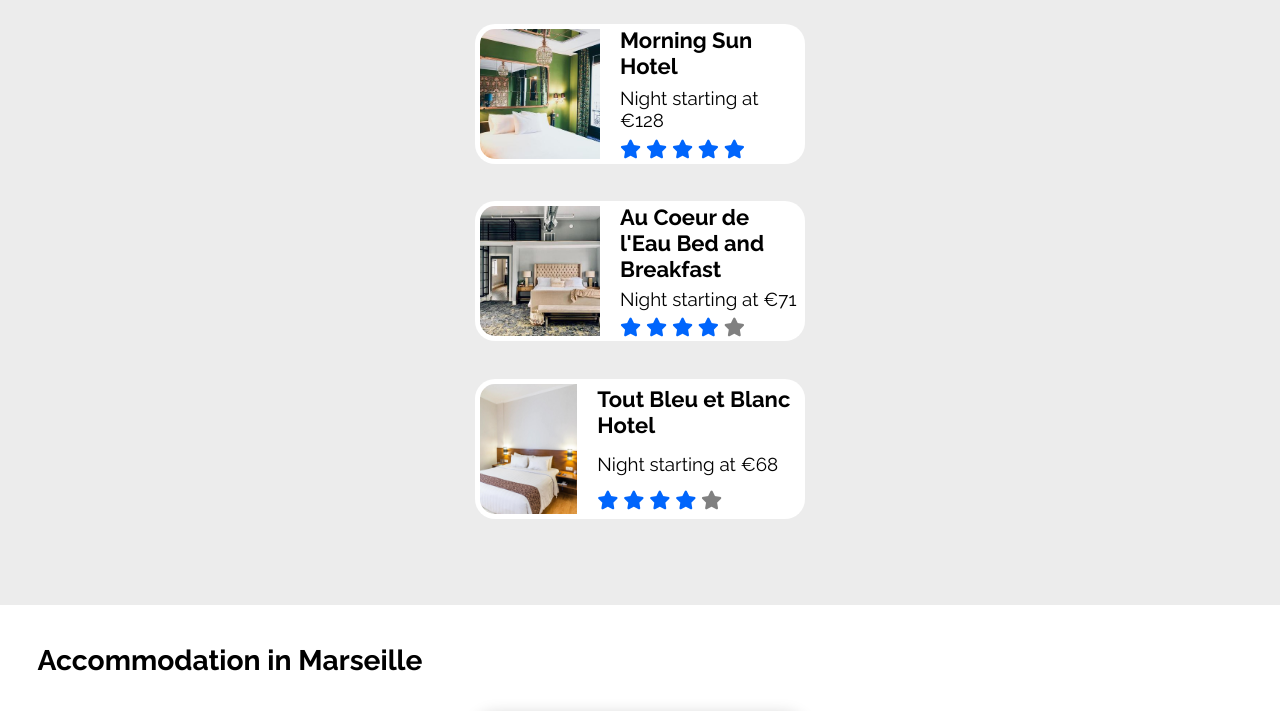
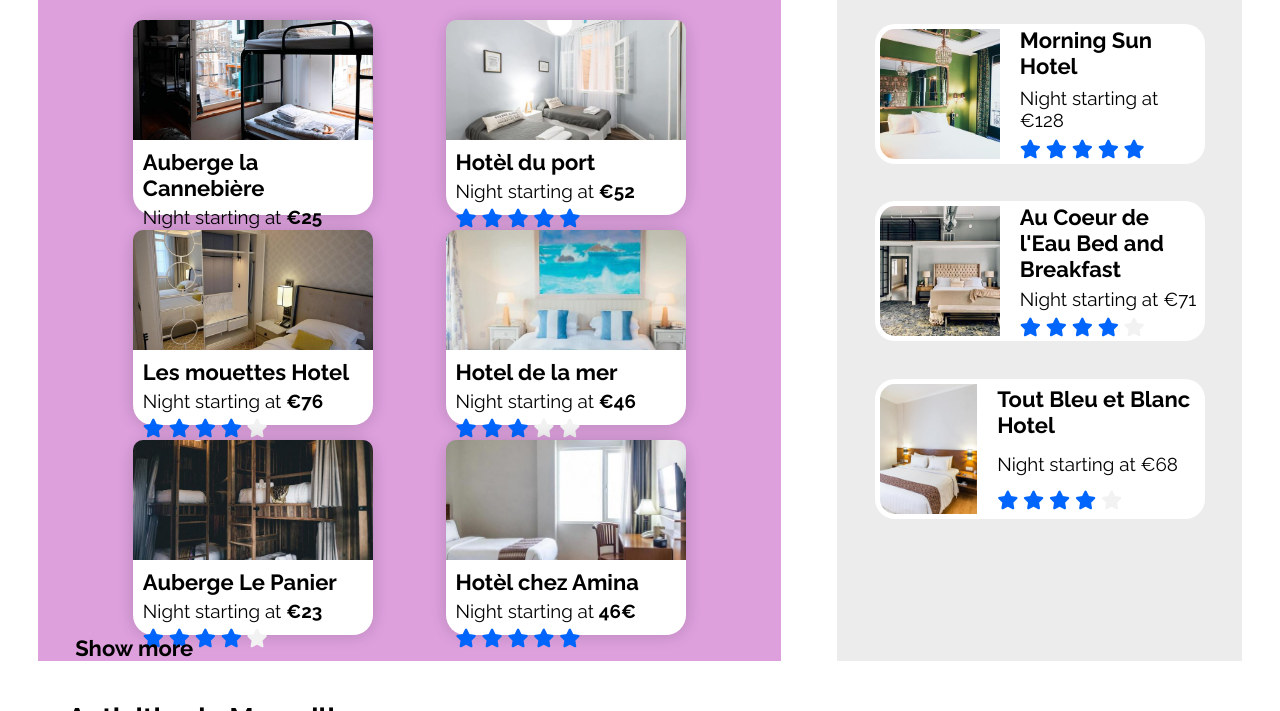
Before and after one commit to toyindawudu/Reservia, a plain HTML site: page main.html in a window 1280 px wide. Shown: the part 620-1331 px from the top of the page. Drawn offline with Linux system fonts and the light colour scheme.

Commit message:
Trying to solve the layout issue highlighted with the plum background

```diff
--- a/CSS/rooms.css
+++ b/CSS/rooms.css
@@ -20,8 +20,10 @@
   background-color: #fff;
   width: 330px;
   height: 140px;
-  margin-bottom: 15px;
+  margin: 15px auto;
   border-radius: 20px 20px 20px 20px;
+
+
 }
 
 .popular-hotel-card:last-child {
@@ -62,7 +64,7 @@
   background-color: #fff;
   width: 330px;
   height: 195px;
-  margin-bottom: 2rem;
+  margin: 2rem auto;
   box-shadow: 0 0 16px #0000002e;
   border-radius: 20px;
 }
@@ -96,19 +98,22 @@ figcaption {
 }
 
 .hotel-grade-colour {
-  color: grey;
+  color: #f2f2f2;
 }
 
 /* Screens between 600px and 1023px */
 
 @media only screen and (min-width: 600px) {
+  .logo {
+    padding-left: 2rem;
+  }
   .popular-hotel-card {
     margin: 0 auto;
     margin-bottom: 2rem;
   }
 
   .hotel-card {
-    margin: 0 auto;
+    /* margin: 0 auto; */
     margin-bottom: 1rem;
   }
 
@@ -124,4 +129,24 @@ figcaption {
 
 /* Desktop*/
 @media only screen and (min-width: 1024px) {
+
+
+
+  .room-container {
+    display: flex;
+  }
+
+  aside {
+    order: 2;
+  }
+
+  .accommodations {
+    background-color: plum;
+    margin-right: 3rem;
+  }
+
+  .hotel-card {
+    width: 240px;
+    margin: 0;
+  }
 }
--- a/CSS/stylesheet.css
+++ b/CSS/stylesheet.css
@@ -31,6 +31,7 @@ a {
   padding: 0 2rem;
 }
 
+
 .single-padding {
   padding-bottom: 1rem;
 }
@@ -46,3 +47,9 @@ a {
 /* Most popular Hotel - see rooms.css for all the styling for the accommmodation and most popular rooms */
 
 /* Activities */
+
+@media only screen and (min-width: 1024px) {
+  .desktop-padding {
+    padding: 0 2rem;
+  }
+}
--- a/main.html
+++ b/main.html
@@ -35,7 +35,7 @@
     </div>
   </header>
   <main>
-    <div class="main-wrapper">
+    <div class="main-wrapper desktop-padding">
       <section class="search main-padding">
         <div>
           <h2 class="search-title single-padding">Find a place for your dream vacation</h2>
@@ -91,6 +91,7 @@
         </div>
 
       </section>
+      <div class="room-container">
         <!-- Most Popular Hotels -->
         <aside class="popular-hotel main-padding">
           <div class="popular-hotel-header">
@@ -166,14 +167,13 @@
           </div>
 
         </aside>
-
         <!-- Accommodation in Marseille -->
         <section class="accommodations" id="accommodations">
           <section class="hotels main-padding">
             <div class="hotels-header">
               <h2>Accommodation in Marseille</h2>
             </div>
-          <div class="hotels-card-layout">
+            <div class="hotel-card-layout">
 
               <div class="hotel-card">
                 <a href="#">
@@ -309,6 +309,8 @@
             <h3 class="hotels--header">Show more</h3>
           </section>
         </section>
+
+      </div>
       <!-- Activities  -->
       <section class="activity" id ="activity">
         <h2 class="activity--title">Activities in Marseille</h2>
@@ -361,7 +363,7 @@
 
     </div>
   </main>
-  <footer class="footer">
+  <footer class="footer main-padding">
 
     <div class="footer--card--layout">
       <div class="footer--content">
```
Lines whose indentation alone changed are shown as unchanged.
